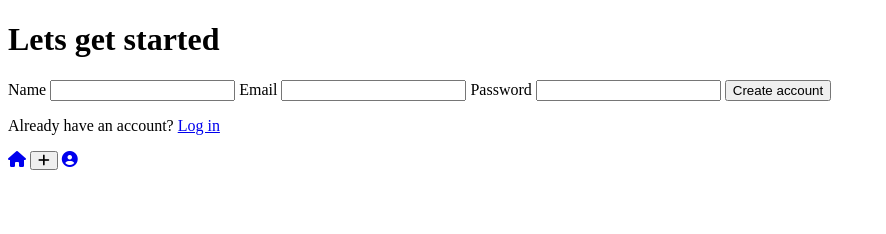
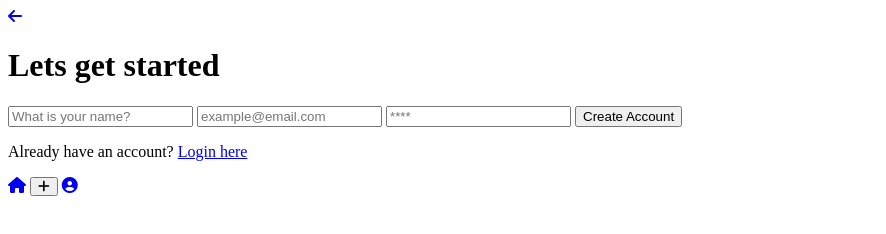
Before and after one commit to emmelinlarina/JavaScript-2, a plain HTML site: page register.html in a window 1280 px wide. Shown: the whole page, without its empty margins (0-886 px from the left). Drawn offline with Linux system fonts and the light colour scheme.

Commit message:
Enhance login and registration pages with improved structure and styling; add feed.js for access token validation

```diff
--- a/register.html
+++ b/register.html
@@ -12,6 +12,7 @@
     <link rel="stylesheet" href="css/base.css">
     <link rel="stylesheet" href="css/components.css">
     <link rel="stylesheet" href="css/navigation.css">
+    <link rel="stylesheet" href="css/pages/account.css">
     <link rel="stylesheet" href="css/pages/register.css">
 
     <script src="https://kit.fontawesome.com/e0e8f3b90b.js" crossorigin="anonymous"></script>
@@ -25,16 +26,37 @@
 
     </header>
 
-    <main class="container">
-        <h1>Lets get started</h1>
-        <form id="registerForm">
-            <label>Name <input class="input" name="name" required> </label>
-            <label>Email <input class="input" name="email" type="email" required> </label>
-            <label>Password <input class="input" name="password" required></label>
-            <button class="btn">Create account</button>
+    <main class="account">
+        <a href="auth.html" class="account-back" aria-label="Back"><i class="fa-solid fa-arrow-left"></i></a>
+
+        <section class="account-panel"></section>
+        <h1 class="account-title">Lets get started</h1>
+
+        <form id="loginForm" class="account-form">
+
+            <label class="field">
+                <span class="field-label"></span>
+                <input class="field-input" name="name" type="name" placeholder="What is your name?" required>
+            </label>
+
+            <label class="field">
+                <span class="field-label"></span>
+                <input class="field-input" name="email" type="email" placeholder="example@email.com" required>
+            </label>
+
+            <label class="field">
+                <span class="field-label"></span>
+                <input class="field-input" name="password" type="password" placeholder="****" required>
+            </label>
+            <button class="btn account-cta" type="submit">Create Account</button>
         </form>
-        <p>Already have an account? <a href="login.html">Log in</a></p>
-        <div id="status" class="help" role="status" aria-live="polite"></div>
+
+        <p class="account-switch">
+            Already have an account?
+            <a href="login.html">Login here</a>
+        </p>
+
+        <div id="status" class="account-status" role="status" aria-live="polite"></div>
     </main>
 
     <footer></footer>
--- a/script/pages/feed.js
+++ b/script/pages/feed.js
@@ -0,0 +1,4 @@
+import { load } from "../utils/storage.js";
+if (!load()?.accessToken) {
+    location.href = "auth.html";
+}
```
Also changed, not shown: login.html (+25 -8 lines), css/pages/account.css (added).
